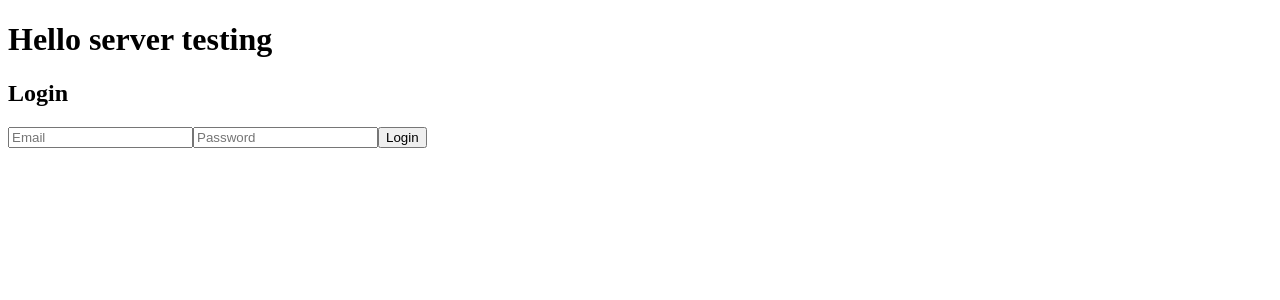
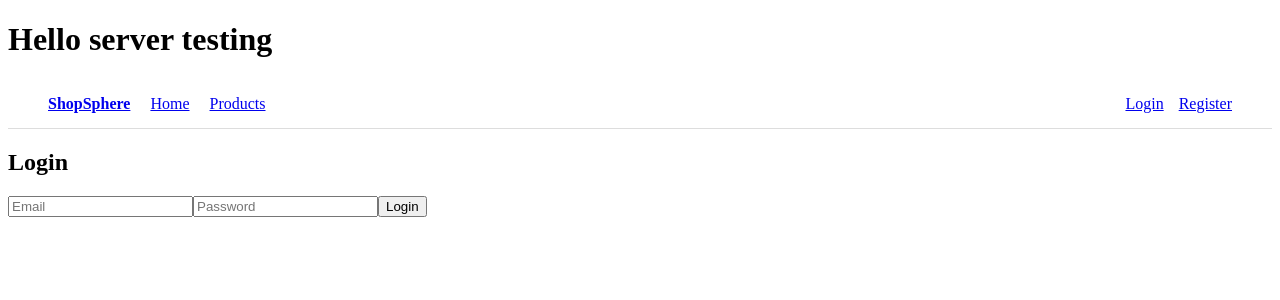
Before and after one commit to Arunanshu655/NexaCart, a React app in the folder frontend/: page /login in a window 1280 px wide. Shown: the top 300 px of the page. Built offline with nearby package versions, Linux system fonts and the light colour scheme; no server answers; the HTML template or start-up script is replaced by a standard one.

Commit message:
"feat: navbar"

```diff
--- a/frontend/src/App.jsx
+++ b/frontend/src/App.jsx
@@ -5,15 +5,15 @@ import ChatPage from './pages/ChatPage';
 import Register from './pages/Register';
 import Login from './pages/Login';
 import { useAuth } from './context/AuthContext';
-
+import Home from './pages/Home';
+import Navbar from './components/Navbar';
 
 function App() {
   const {token} = useAuth()
   useEffect(()=>{
-
-
-
-    console.log(token)
+    console.log("fetch me calling ....")
+    // fetchMe()
+    console.log("fetch me  called")
     socket.on("connect", () => {
       console.log("Connected:", socket.id);
     });
@@ -27,10 +27,12 @@ function App() {
     <>
       <h1>Hello server testing</h1>
       <Router>
+      <Navbar/>
         <Routes>
           <Route path="/chat/:chatId" element={<ChatPage />} />
           <Route path="/register" element={<Register />}></Route>
           <Route path="/login"element={<Login />}></Route>
+          <Route path="/Home"element={<Home />}></Route>
         </Routes>
       </Router>
     </>
--- /dev/null
+++ b/frontend/src/components/Navbar.jsx
@@ -0,0 +1,115 @@
+import { Link, useNavigate } from "react-router-dom";
+import { useAuth } from "../context/AuthContext";
+
+const Navbar = () => {
+
+    const navigate = useNavigate();
+
+    const { user, logout, isAuthenticated } = useAuth();
+
+    const handleLogout = () => {
+
+        logout();
+        navigate("/login");
+
+    };
+
+    return (
+
+        <nav
+            style={{
+                display: "flex",
+                justifyContent: "space-between",
+                alignItems: "center",
+                padding: "15px 40px",
+                borderBottom: "1px solid #ddd"
+            }}
+        >
+
+            <div
+                style={{
+                    display: "flex",
+                    gap: "20px",
+                    alignItems: "center"
+                }}
+            >
+
+                <Link to="/">
+                    <strong>ShopSphere</strong>
+                </Link>
+
+                <Link to="/">
+                    Home
+                </Link>
+
+                <Link to="/products">
+                    Products
+                </Link>
+
+                {isAuthenticated && (
+                    <>
+                        <Link to="/cart">
+                            Cart
+                        </Link>
+
+                        <Link to="/orders">
+                            Orders
+                        </Link>
+
+                        <Link to="/chat">
+                            Chat
+                        </Link>
+                    </>
+                )}
+
+                {user?.role === "seller" && (
+                    <Link to="/dashboard">
+                        Dashboard
+                    </Link>
+                )}
+
+            </div>
+
+            <div
+                style={{
+                    display: "flex",
+                    gap: "15px",
+                    alignItems: "center"
+                }}
+            >
+
+                {!isAuthenticated ? (
+                    <>
+
+                        <Link to="/login">
+                            Login
+                        </Link>
+
+                        <Link to="/register">
+                            Register
+                        </Link>
+
+                    </>
+                ) : (
+                    <>
+
+                        <span>
+                            Welcome, {user?.name}
+                        </span>
+
+                        <button onClick={handleLogout}>
+                            Logout
+                        </button>
+
+                    </>
+                )}
+
+            </div>
+
+        </nav>
+
+    );
+
+};
+
+export default Navbar;
```
